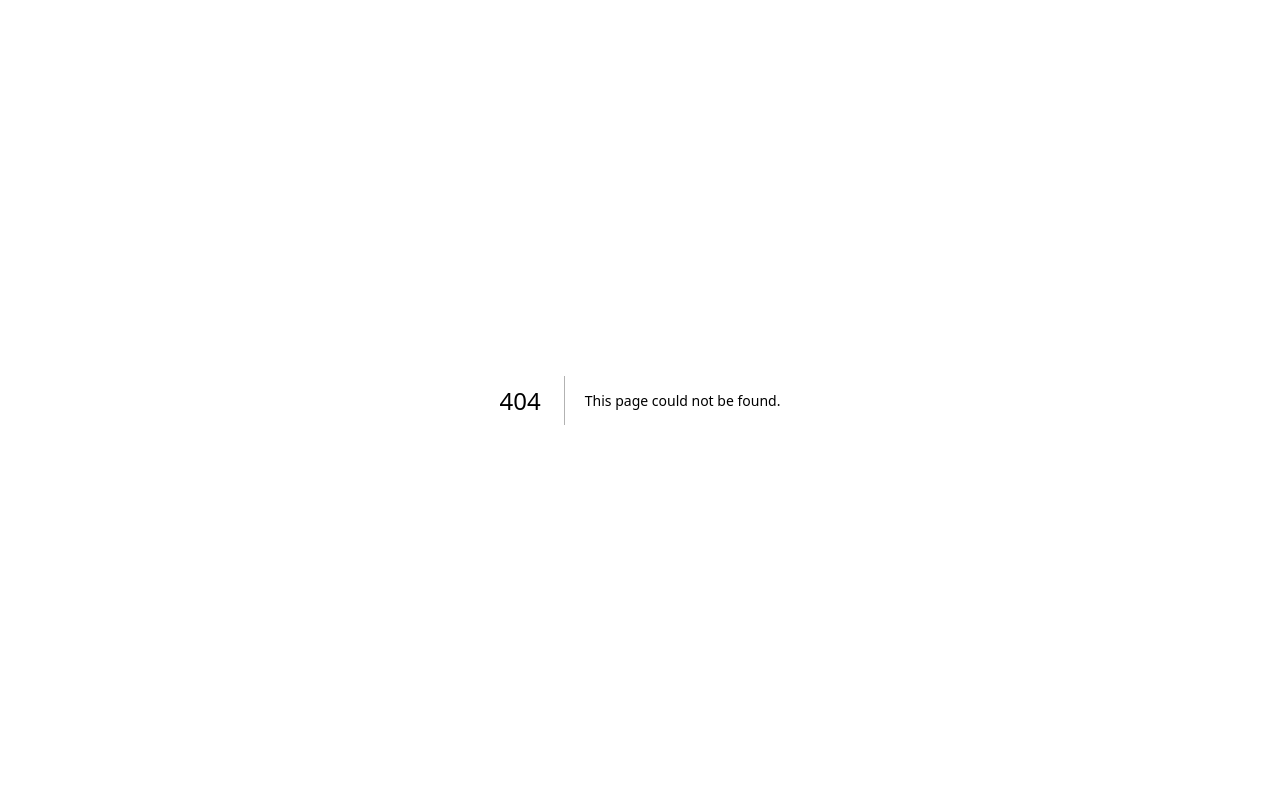
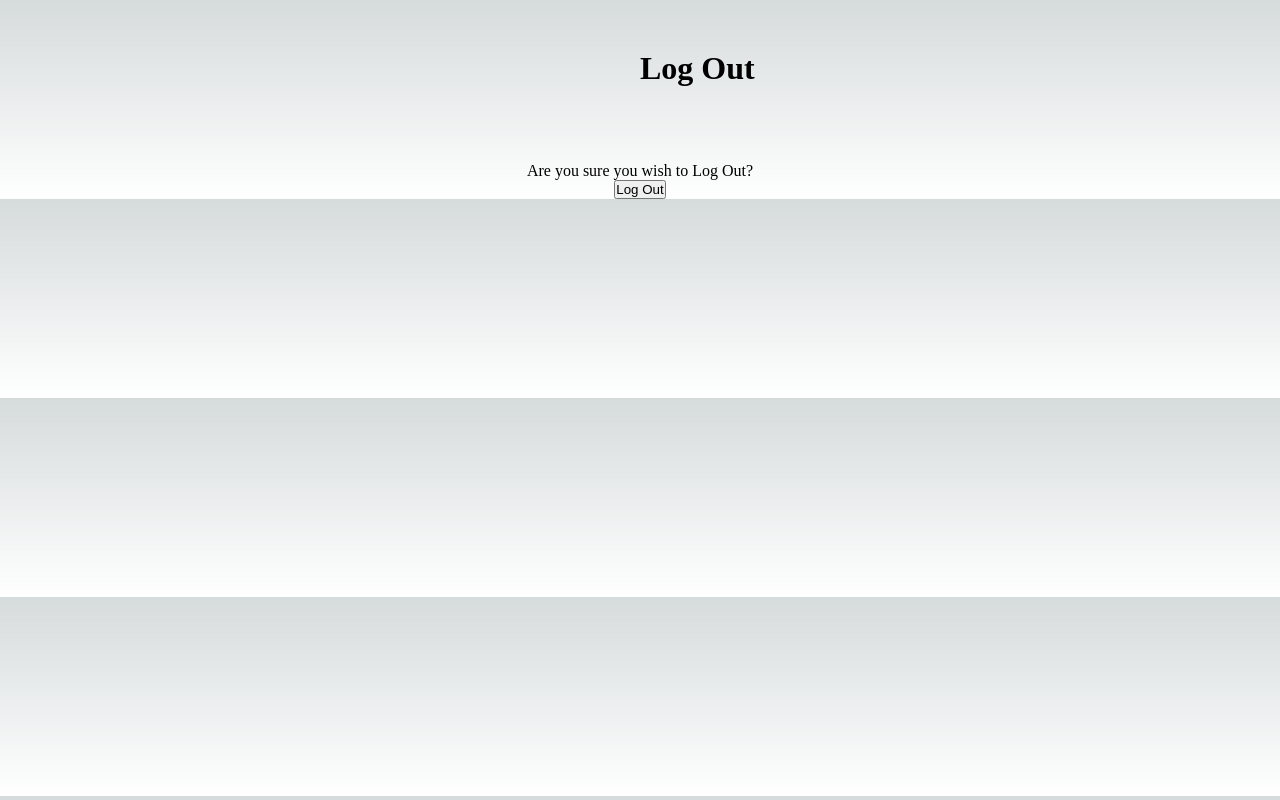
Before and after one commit to kmalv/restRUm, a Next.js app: page /logout in a window 1280 px wide. Before the commit this address had no page. Built offline with nearby package versions, Linux system fonts and the light colour scheme.

Commit message:
Log out feature added

```diff
--- /dev/null
+++ b/src/app/logout/page.js
@@ -0,0 +1,44 @@
+"use client";
+
+import styles from '../page.module.css'
+import React, {useState} from 'react';
+import {  signOut } from "firebase/auth";
+import { auth } from '../../firebase';
+
+export default function LogOut () {
+
+    function onSubmit() {
+        signOut(auth).then(() => {
+            // Log out successful.
+            alert("You have been successfully Logged Out.");
+            window.location.href = '/browse';
+
+        }).catch((error) => {
+            console.log("Error on log out");
+            const errorCode = error.code;
+            const errorMessage = error.message;
+            console.log(errorCode,errorMessage);
+            alert("Error while logging out. Please try again! \n" + errorMessage);
+        });
+    }
+
+    return (
+        <div>
+            <title>Log Out</title>
+            <div>
+                <h1 className={styles.heading}>Log Out</h1><br/><br/><br/><br/><br/><br/><br/><br/><br/>
+            </div>
+            <div>
+                <center>
+                    Are you sure you wish to Log Out?
+                <br/>
+                <button
+                    onClick={onSubmit}
+                >
+                    Log Out
+                </button></center>
+            </div>
+
+        </div>
+    )
+}
```
Also changed, not shown: src/app/profile/page.js (added, +25 -0 lines).
